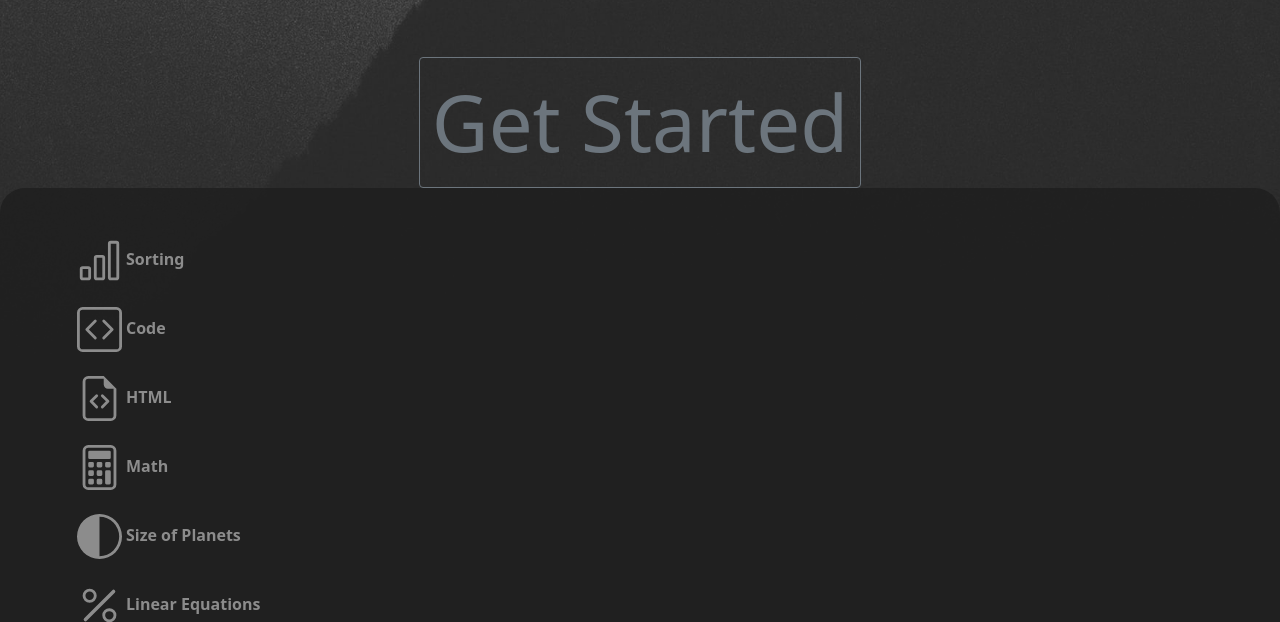
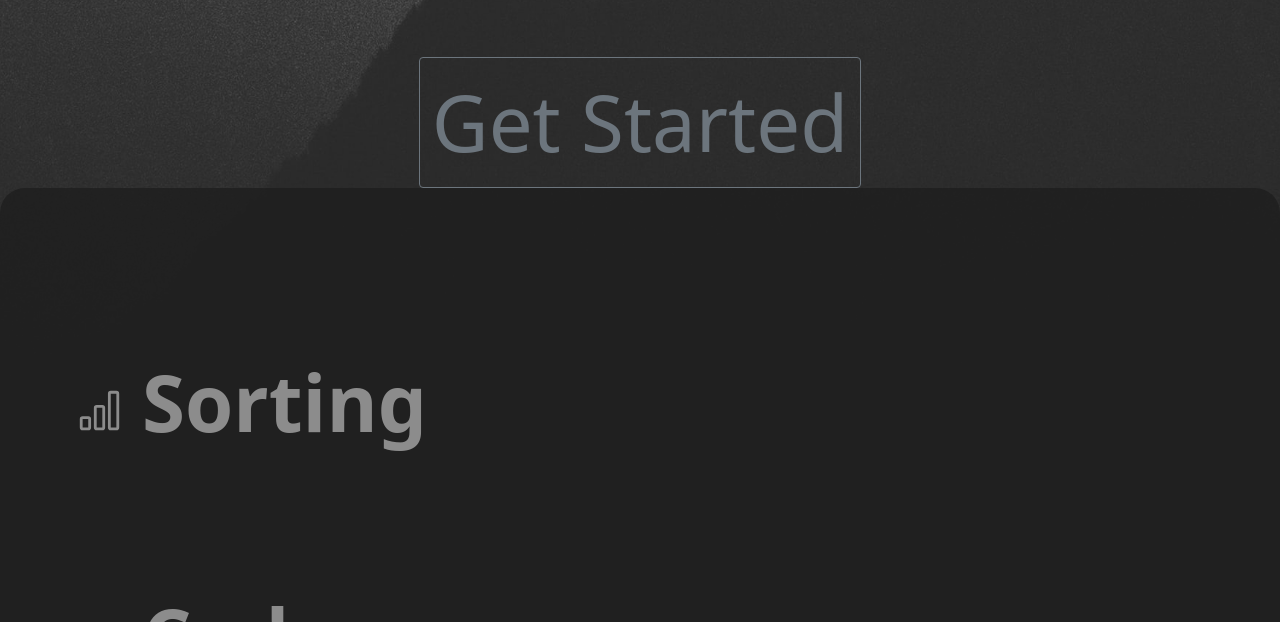
Before and after one commit to BekhruzSNiyazov/Visualization101, a Flask app: page / in a window 1280 px wide. Shown: the part 1978-2600 px from the top of the page. Run offline with Flask 2, Linux system fonts and the light colour scheme.

Commit message:
updated index.css

```diff
--- a/static/css/index.css
+++ b/static/css/index.css
@@ -44,8 +44,9 @@
     background-color: rgb(30, 30, 30);
     border-radius: 25px;
     opacity: 0.8;
-    padding: 1vh 1vw 1vh 1vw;
+    padding: 1.5vh 1vw 1.5vh 1vw;
     scroll-snap-align: start;
+    font-size: 3vh;
 }
 
 .a1 {
@@ -67,7 +68,6 @@
     }
     #items {
         margin: 20vmax 8vw 0 8vw;
-        font-size: 3vh;
     }
 }
 
@@ -77,7 +77,6 @@
     }
     #items {
         margin: 20vmax 8vw -3vh 8vw;
-        font-size: 2.8vh;
     }
 }
 
```
